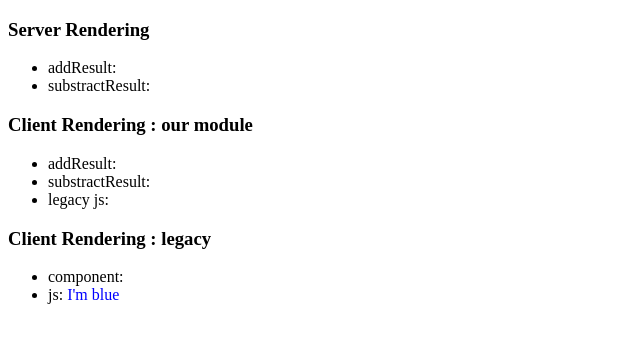
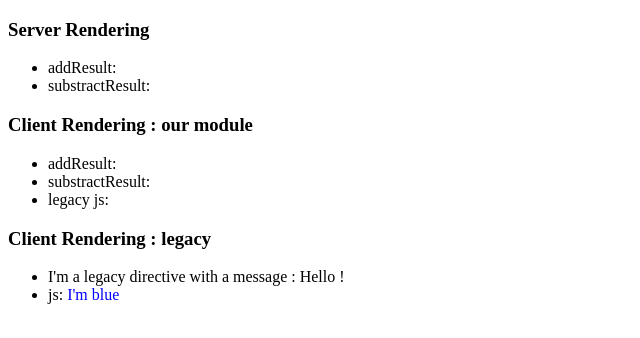
Before and after one commit to antogyn/es6-angular-webpack-fullstack, a website built with webpack: page app/views/home.html in a window 1280 px wide. Shown: the whole page, without its empty margins (0-640 px from the left). Built offline with nearby package versions, Linux system fonts and the light colour scheme; some packages are replaced by stand-ins of ours.

Commit message:
Add working legacy directive

```diff
--- a/app/views/home.html
+++ b/app/views/home.html
@@ -5,7 +5,7 @@
   <title><%= pageTitle %></title>
 </head>
 
-<body>
+<body ng-app="Home">
 
 <section>
   <h3>Server Rendering</h3>
@@ -42,7 +42,7 @@
 
   <ul>
     <li>
-      component: <%= addResult %>
+      <legacy></legacy>
     </li>
     <li>
       js: <span id="legacy-js">I'm blue</span>
--- /dev/null
+++ b/legacy_modules/components/legacy.js
@@ -0,0 +1,12 @@
+angular
+  .module('LegacyModule', [])
+  .controller('legacyCtrl', ['$scope', function ($scope) {
+    $scope.message = 'Hello !';
+  }])
+  .directive('legacy', function () {
+    return {
+      restrict: 'E',
+      controller: 'legacyCtrl',
+      template: 'I\'m a legacy directive with a message : {{message}}'
+    };
+  });
--- a/public/app.js
+++ b/public/app.js
@@ -4,3 +4,9 @@ import 'expose?angular!angular';
 
 // Load legacy js
 import '../legacy_modules/js/blue';
+import '../legacy_modules/components/legacy';
+
+export default angular
+  .module('Home', [
+    'LegacyModule'
+  ]);
```
